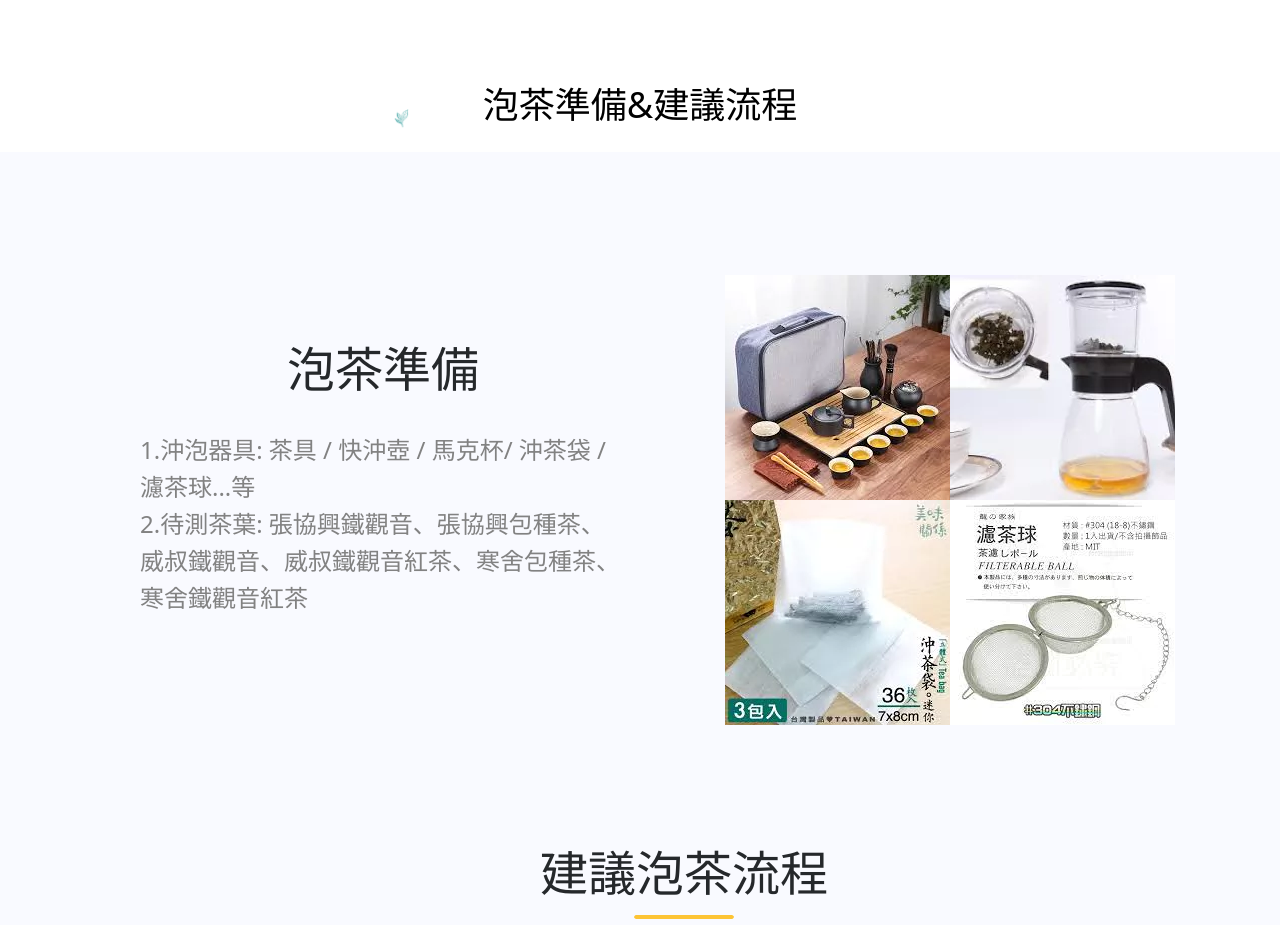
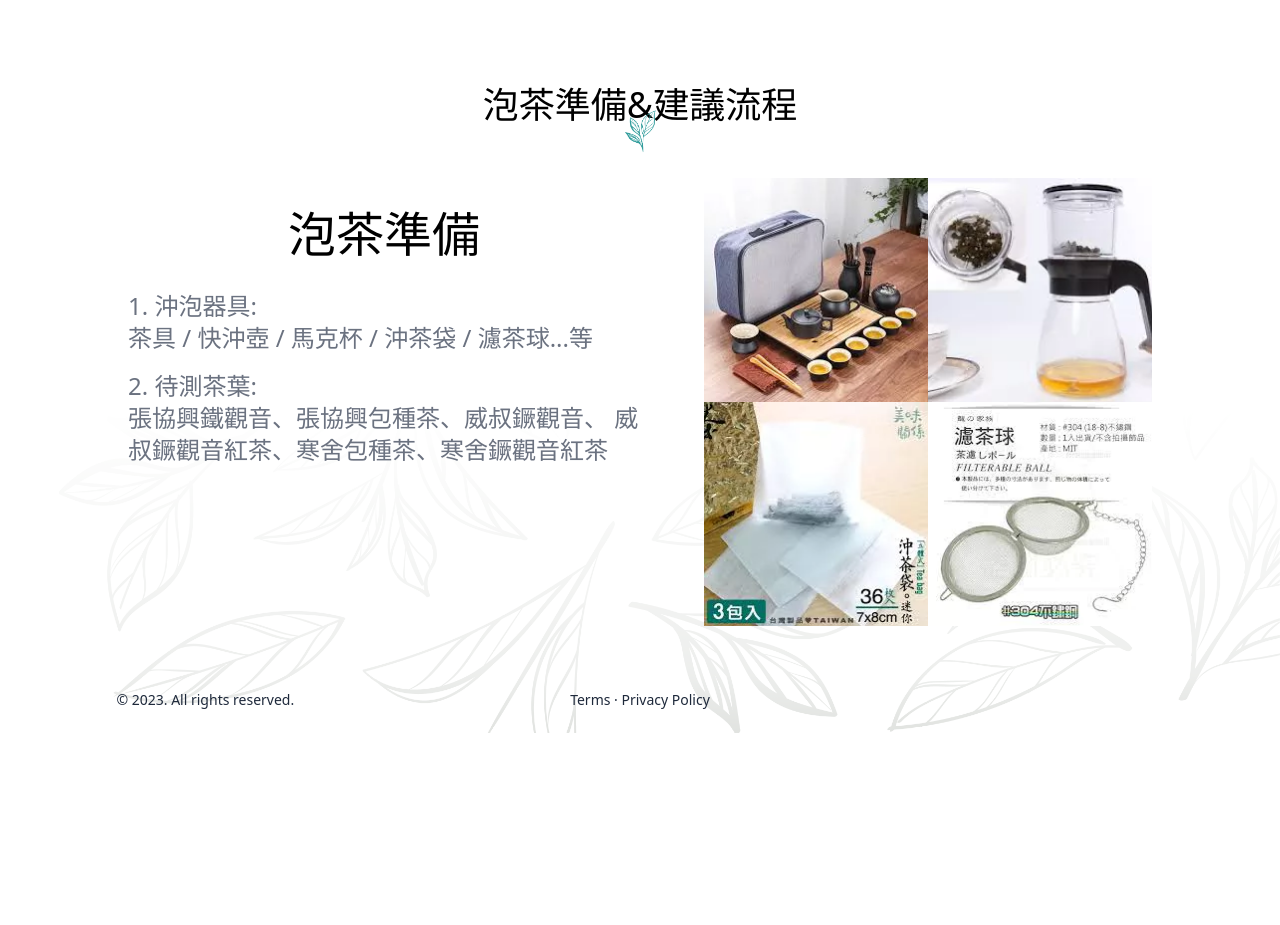
Before and after one commit to Mattis3858/graduation_with_next, a Next.js app: page /processIntro in a window 1280 px wide. Shown: the part 67-992 px from the top of the page. After the commit the page ends 800 px from the top, so only its background shows below. Built offline with nearby package versions, Linux system fonts and the light colour scheme; a web font is replaced by a local one.

Commit message:
泡茶流程頁面結構調整以及RWD

```diff
--- a/app/processIntro/ProcessIntro.js
+++ b/app/processIntro/ProcessIntro.js
@@ -1,42 +1,73 @@
 'use client';
 import React from 'react';
-import Head from 'next/head';
 import './style.css';
 
 const ProcessIntro = (props) => {
   return (
     <>
       <div className="page-layout">
-        <div className="grid grid-rows-1 ml-10 mr-10 my-6 flex items-center justify-center main-vision">
+        <div className="ml-10 mr-10 mt-6 mb-0 flex items-center justify-center">
           <h4 className="text-4xl mt-6 text-center title">
-            泡茶準備<span className="tea">&</span>建議流程
+            泡<span className="tea">茶</span>準備&建議流程
           </h4>
-          {/* <img src='/images/5730.png' className='decoration'/> */}
-          <img
-            src="/images/leaf.png"
-            style={{ width: '3%', marginTop: '-1rem' }}
-          />
+        </div>
+        <img
+          src="/images/leaf.png"
+          className="mx-auto mb-4"
+          style={{ width: '35px', marginTop: '-1rem' }}
+        />
+      </div>
+      <div className="w-full mt-6 px-4 lg:px-32">
+        <div className="flex flex-col lg:flex-row justify-between">
+          <div className="w-full lg:w-1/2 pt-8">
+            <div>
+              <div className="text-5xl font-normal text-center">泡茶準備</div>
+            </div>
+            <div className="pt-8 text-2xl text-gray-500">
+              <div>
+                <div className="">1. 沖泡器具:</div>
+                <div>茶具 / 快沖壺 / 馬克杯 / 沖茶袋 / 濾茶球...等</div>
+              </div>
+              <div className="pt-4">
+                <div>2. 待測茶葉:</div>
+                <div>
+                  張協興鐵觀音、張協興包種茶、威叔鐝觀音、
+                  威叔鐝觀音紅茶、寒舍包種茶、寒舍鐝觀音紅茶
+                </div>
+              </div>
+            </div>
+          </div>
+          <div className="w-full lg:w-auto">
+            <div className="grid grid-cols-2 gap-0">
+              <img
+                src="/images/image12041-i1oe-300h.png"
+                alt="image12041"
+                className="w-56 h-56 object-cover"
+              />
+              <img
+                src="/images/image22042-4xx-300h.png"
+                alt="image22042"
+                className="w-56 h-56 object-cover"
+              />
+              <img
+                src="/images/image32042-3h6q-300h.png"
+                alt="image32042"
+                className="w-56 h-56 object-cover"
+              />
+              <img
+                src="/images/image42042-v9d8-300h.png"
+                alt="image42042"
+                className="w-56 h-56 object-cover"
+              />
+            </div>
+          </div>
         </div>
       </div>
-      <div
-        className="portfolio-simple-footer-container"
-        style={{ justifyContent: 'flex-start', overflowX: 'auto' }}
-      >
-        <Head>
-          <title>exported project</title>
-        </Head>
+
+      {/* <div className="justify-items-start overflow-x-auto">
         <div className="portfolio-simple-footer-portfolio-simple-footer">
           <div className="portfolio-simple-footer-projects">
-            <div
-              className="portfolio-simple-footer-frame3351"
-              style={{
-                gap: '4px',
-                display: 'flex',
-                alignitems: 'center',
-                flexdirection: 'column',
-                justifycontent: 'center',
-              }}
-            >
+            <div className="gap-1 flex items-center flex-col justify-center">
               <span className="portfolio-simple-footer-text titleh2">
                 <span>建議泡茶流程</span>
               </span>
@@ -82,14 +113,14 @@ const ProcessIntro = (props) => {
                 </div>
               </div>
               <img
-                src="/images/pexelsellyfairytale38232071216-8suq-600h.png"
+                src="/images/pexelsellyfairytale38232071216-8suq-600h.png" //用水種類
                 alt="pexelsellyfairytale38232071216"
                 className="portfolio-simple-footer-pexelsellyfairytale38232071"
               />
             </div>
             <div className="portfolio-simple-footer-project2">
               <img
-                src="/images/rectangle72062-53xd-600h.png"
+                src="/images/rectangle72062-53xd-600h.png" //泡茶方式-溫潤泡
                 alt="Rectangle72062"
                 className="portfolio-simple-footer-rectangle7"
               />
@@ -144,14 +175,13 @@ const ProcessIntro = (props) => {
                 </div>
               </div>
               <img
-                src="/images/rectangle7161-7p2-600h.png"
+                src="/images/rectangle7161-7p2-600h.png" //示範影片
                 alt="Rectangle7161"
                 className="portfolio-simple-footer-rectangle71"
               />
             </div>
-          </div>
-          <div className="portfolio-simple-footer-intro"></div>
-          <div className="portfolio-simple-footer-content">
+          </div> */}
+      {/* <div className="portfolio-simple-footer-content">
             <span className="portfolio-simple-footer-text43 titleh2 YourFontName,serif">
               <span>泡茶準備</span>
             </span>
@@ -171,30 +201,29 @@ const ProcessIntro = (props) => {
             </div>
           </div>
           <img
-            src="/images/image12041-i1oe-300h.png"
+            src="/images/image12041-i1oe-300h.png" //泡茶準備1
             alt="image12041"
             className="portfolio-simple-footer-image1"
           />
           <img
-            src="/images/image22042-4xx-300h.png"
+            src="/images/image22042-4xx-300h.png" //泡茶準備2
             alt="image22042"
             className="portfolio-simple-footer-image2"
           />
           <img
-            src="/images/image32042-3h6q-300h.png"
+            src="/images/image32042-3h6q-300h.png" //泡茶準備3
             alt="image32042"
             className="portfolio-simple-footer-image3"
           />
           <img
-            src="/images/image42042-v9d8-300h.png"
+            src="/images/image42042-v9d8-300h.png" //泡茶準備4
             alt="image42042"
             className="portfolio-simple-footer-image4"
-          />
-        </div>
-      </div>
-      <style jsx>
+          /> */}
+      {/* </div>
+      </div> */}
+      {/* <style jsx>
         {`
-
           .portfolio-simple-footer-container {
             width: 100%;
             display: flex;
@@ -646,8 +675,6 @@ const ProcessIntro = (props) => {
             position: absolute;
           }
 
-
-
           .textarea {
             color: var(--dl-color-gray-black);
             cursor: auto;
@@ -657,7 +684,6 @@ const ProcessIntro = (props) => {
             border-radius: 4px;
             background-color: var(--dl-color-gray-white);
           }
-
 
           .Content {
             font-size: 16px;
@@ -689,7 +715,7 @@ const ProcessIntro = (props) => {
             font-weight: 700px;
             font-stretch: normal;
             text-align: center;
-            margin: 0 auto; /* This centers the text horizontally */
+            margin: 0 auto;
           }
           .body24px {
             font-size: 24px;
@@ -706,7 +732,7 @@ const ProcessIntro = (props) => {
             font-stretch: normal;
           }
         `}
-      </style>
+      </style> */}
     </>
   );
 };
```
